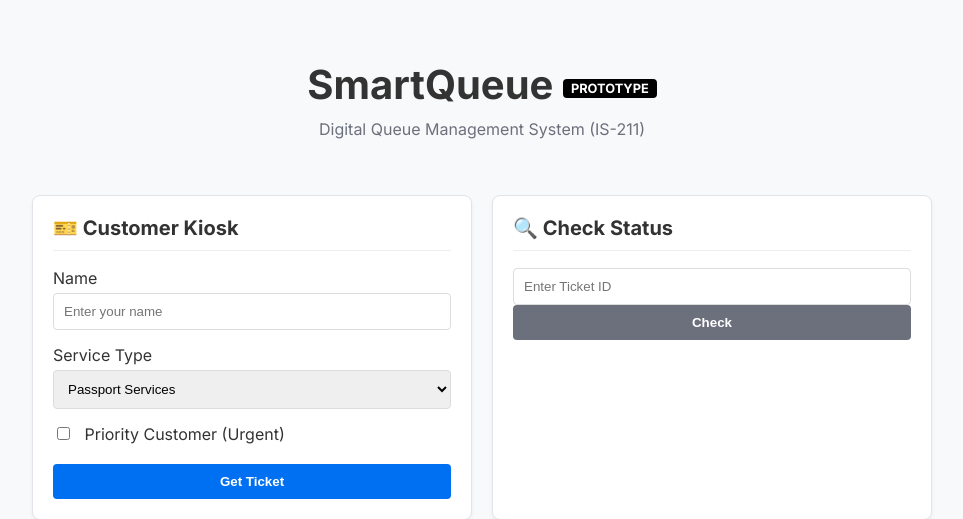
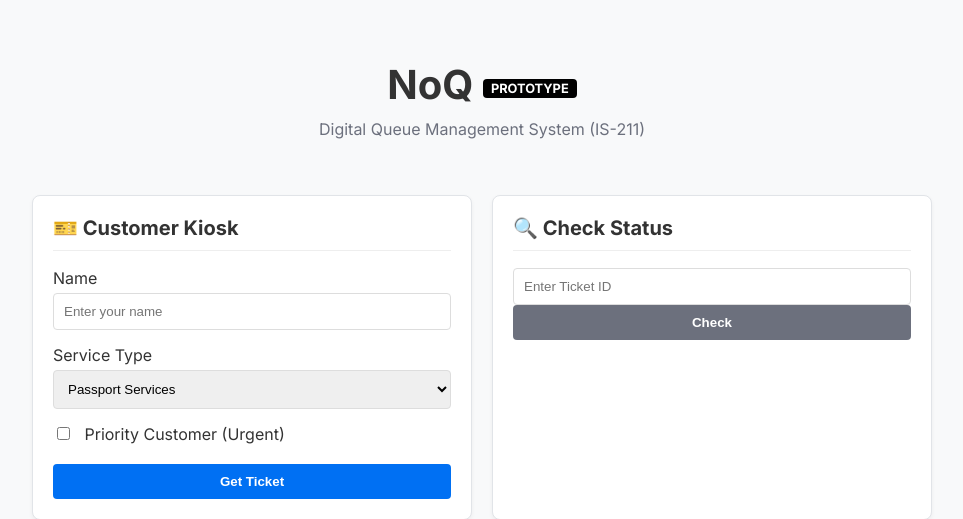
Before and after one commit to VictorImanuel2/211-SmartQueue, a Flask app: page / in a window 1280 px wide. Shown: the top 519 px of the page, without its empty margins (158-1121 px from the left). Run offline with Flask 3, Linux system fonts and the light colour scheme; data that the repository does not hold is empty.

Commit message:
Rename project branding from SmartQueue to NoQ
Rebrand the project from 'SmartQueue' to 'NoQ' across the codebase. Updated README, CLI header, QueueManager docstring, static script console message, and HTML title/header. No functional changes—only cosmetic/branding updates (compiled bytecode in __pycache__ also regenerated).

```diff
--- a/smartqueue/cli.py
+++ b/smartqueue/cli.py
@@ -7,7 +7,7 @@ from .analytics import rank_services_by_avg_wait
 
 def print_header():
     print("\n" + "="*50)
-    print("   SMART QUEUE SYSTEM (IS-211 PROTOTYPE)   ")
+    print("      NOQ SYSTEM (IS-211 PROTOTYPE)      ")
     print("="*50 + "\n")
 
 def print_menu():
--- a/smartqueue/queues.py
+++ b/smartqueue/queues.py
@@ -6,7 +6,7 @@ from .utils import generate_id, get_current_time
 
 class QueueManager:
     """
-    Core backend logic for SmartQueue.
+    Core backend logic for NoQ.
     Manages queues, priority heaps, and fast lookups.
     """
 
--- a/static/script.js
+++ b/static/script.js
@@ -1,5 +1,5 @@
 document.addEventListener('DOMContentLoaded', () => {
-    console.log("SmartQueue Loaded");
+    console.log("NoQ Loaded");
 
     // Attach event listeners explicitly to avoid inline HTML onclick issues if CSP strict
     document.querySelector('.kiosk .btn.primary').addEventListener('click', takeTicket);
--- a/templates/index.html
+++ b/templates/index.html
@@ -3,14 +3,14 @@
 <head>
     <meta charset="UTF-8">
     <meta name="viewport" content="width=device-width, initial-scale=1.0">
-    <title>SmartQueue System</title>
+    <title>NoQ System</title>
     <link rel="stylesheet" href="/static/style.css">
     <link href="https://fonts.googleapis.com/css2?family=Inter:wght@300;400;600;700&display=swap" rel="stylesheet">
 </head>
 <body>
     <div class="container">
         <header>
-            <h1>SmartQueue <span class="badge">PROTOTYPE</span></h1>
+            <h1>NoQ <span class="badge">PROTOTYPE</span></h1>
             <p>Digital Queue Management System (IS-211)</p>
         </header>
 
```
Also changed, not shown: README.md.
